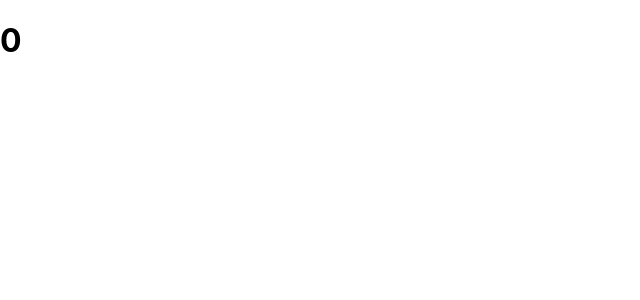
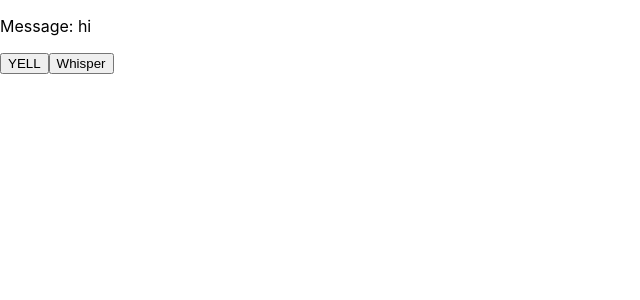
Before and after one commit to adamchurnside/react-hooks, a React (Create React App) app: page / in a window 1280 px wide. Shown: the top 300 px of the page, without its empty margins (0-640 px from the left). Built offline with nearby package versions, Linux system fonts and the light colour scheme.

Commit message:
Added useReducer with state and actions

```diff
--- a/src/index.js
+++ b/src/index.js
@@ -8,7 +8,7 @@
 
 //console.log(people[2]);
 //console.log(third);
-const createArray = (length) => [...Array(length)];
+//const createArray = (length) => [...Array(length)];
 
 // function Star({ selected = false, onSelect }) {
 //   return <FaStar color={selected ? "red" : "gray"}
@@ -30,21 +30,49 @@
 
 // }
 
+const initialState = {
+  message: "hi",
+};
+
+function reducer(state, action) {
+  switch (action.type) {
+    case "yell":
+      return {
+        message: `HEY! I JUST SAID ${state.message}!`,
+      };
+    case "whisper":
+      return {
+        message: `excuse me I just said ${state.message}`,
+      };
+    default:
+      return {
+        message: "No message sent",
+      };
+  }
+}
+
 function App() {
-  const [number, setNumber] = useReducer(
-    (number, newNumber) => number + newNumber, 0
-  );
-  console.log(number);
-  return <h1 onClick={() => setNumber(1)}>{number}</h1>;
+  const [state, dispatch] = useReducer(reducer, initialState);
 
+  return (
+    <>
+    <p>Message: {state.message}</p>
+    <button onClick={() => dispatch({type: "yell"})}>YELL</button>
+    <button onClick={() => dispatch({type: "whisper"})}>Whisper</button>
+    </>
+  )
+
+  // const [number, setNumber] = useReducer(
+  //   (number, newNumber) => number + newNumber, 0
+  // );
+  // console.log(number);
+  // return <h1 onClick={() => setNumber(1)}>{number}</h1>;
   // const [data, setData] = useState([]);
-
   // useEffect(() => {
   //   fetch("https://api.github.com/users")
   //     .then((response) => response.json())
   //     .then(setData);
   // }, []); // [] means run only once
-
   // if (data) {
   //   return (
   //     <div>
@@ -57,22 +85,16 @@
   //     </div>
   //   );
   // }
-
   // return <p>No users</p>;
-
   // const [name, setName] = useState("Jan");
   // const [admin, setAdmin] = useState(false);
-
   // useEffect(() => {
   //   document.title = `Celebrate ${name}`;
   //   console.log(`Celebrate ${name}`);
   // }, [name]);
-
   // useEffect(() => {
-
   //   console.log(`The user is: ${admin ? "admin" : "not admin"}`);
   // }, [admin]);
-
   // return (
   //   <section>
   //     <p>Contratulations {name}!</p>
@@ -82,9 +104,7 @@
   //   </section>
   //)
   // return <StarRating totalStars={5} />;
-
   // const [status, setStatus] = useState("Not Delivered");
-
   // const [checked, setChecked] = useState(false);
   // return (
   //   <div>
```
